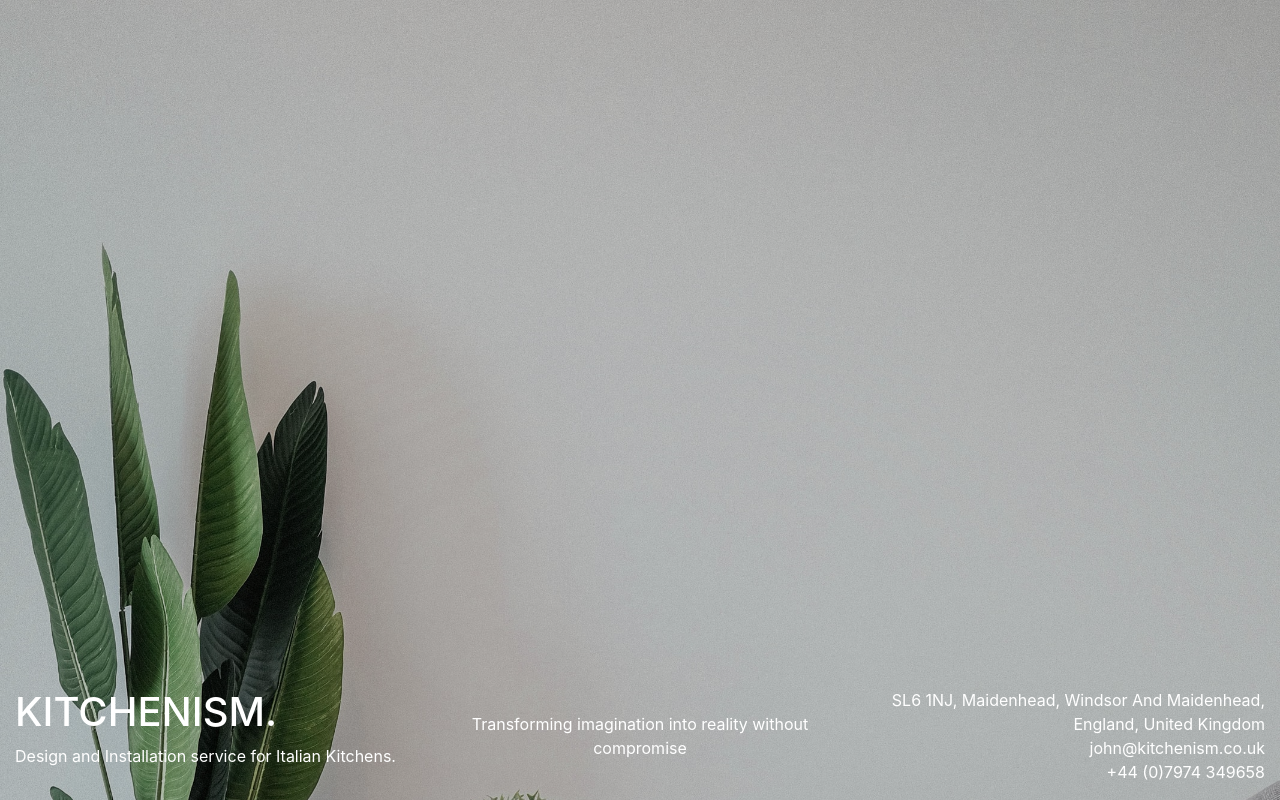
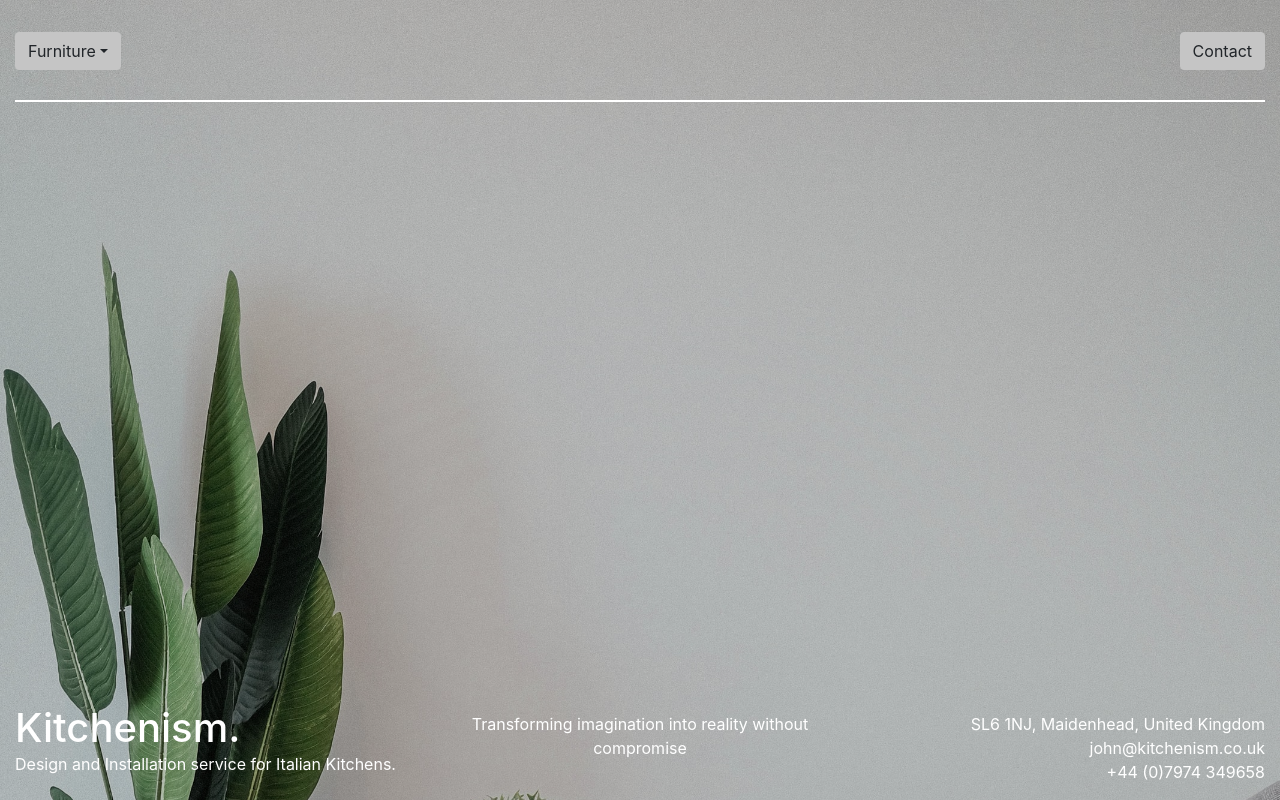
Before and after one commit to Lucamilne/caleymansfieldskincare, a React (Create React App) app: page / in a window 1280 px wide. Shown: the top 800 px of the page. Built offline with nearby package versions, Linux system fonts and the light colour scheme; grey boxes are pictures that could not be loaded.

Commit message:
navbar skeleton

```diff
--- a/public/index.html
+++ b/public/index.html
@@ -25,6 +25,7 @@
       Learn how to configure a non-root public URL by running `npm run build`.
     -->
     <title>React App</title>
+    <script src="https://kit.fontawesome.com/7371be560d.js" crossorigin="anonymous"></script>
   </head>
   <body>
     <noscript>You need to enable JavaScript to run this app.</noscript>
--- a/src/Hero.js
+++ b/src/Hero.js
@@ -17,14 +17,14 @@ class Hero extends React.Component {
                                     </div>
                                 </Col>
                                 <Col sm>
-                                    <div className="hero__column hero__column-center d-flex align-items-center">
+                                    <div className="hero__column hero__column-center d-flex">
                                         <p>Transforming imagination into reality without compromise</p>
                                     </div>
                                 </Col>
                                 <Col sm>
                                     <div className="hero__column hero__column-end">
                                         <p className="d-flex flex-column">
-                                            <span>SL6 1NJ, Maidenhead, Windsor And Maidenhead, England, United Kingdom</span>
+                                            <span>SL6 1NJ, Maidenhead, United Kingdom</span>
                                             <span>john@kitchenism.co.uk</span>
                                             <span>+44 (0)7974 349658</span>
                                         </p>
--- a/src/Navigation.js
+++ b/src/Navigation.js
@@ -1,23 +1,25 @@
 import React from "react";
-import Navbar from 'react-bootstrap/Navbar'
+import { Container, Dropdown, Button } from "react-bootstrap";
 
 class Navigation extends React.Component {
     render() {
         return (
-            <div className="position-fixed">
-                <Navbar bg="dark" variant="dark">
-                    <Navbar.Brand href="#home">
-                        <img
-                            alt=""
-                            src="/logo.svg"
-                            width="30"
-                            height="30"
-                            className="d-inline-block align-top"
-                        />{' '}
-                        <span>Kitchenism.</span>
-                    </Navbar.Brand>
-                </Navbar>
-            </div>
+
+            <nav className="position-absolute">
+                <Container fluid className="nav__content d-flex justify-content-between">
+                    <Dropdown className="nav__item">
+                        <Dropdown.Toggle variant="primary" id="dropdown-basic">
+                            Furniture
+                        </Dropdown.Toggle>
+                        <Dropdown.Menu>
+                            <Dropdown.Item href="#/action-1">Action</Dropdown.Item>
+                            <Dropdown.Item href="#/action-2">Another action</Dropdown.Item>
+                            <Dropdown.Item href="#/action-3">Something else</Dropdown.Item>
+                        </Dropdown.Menu>
+                    </Dropdown>
+                    <Button variant="primary" className="nav__item">Contact</Button>
+                </Container>
+            </nav>
         )
     }
 }
--- a/src/styles/App.scss
+++ b/src/styles/App.scss
@@ -1,4 +1,5 @@
 @import "./variables";
+@import "./Navigation";
 @import "./Hero";
 @import "./Loading";
 
@@ -8,3 +9,7 @@ $theme-colors: (
 );
 
 @import "../../node_modules/bootstrap/scss/bootstrap.scss";
+
+.App {
+    background-color: $secondaryColor;
+}
--- a/src/styles/_Hero.scss
+++ b/src/styles/_Hero.scss
@@ -6,14 +6,16 @@
   .position-absolute {
       top: 0;
       height: 100%;
+      width: 100%;
       background-color: rgba(0,0,0,0.25);
-  }
-  h1 {
-      text-transform: uppercase;
   }
   .hero__text {
     bottom: 0;
+    width: 100%;
     color: #fff;
+  }
+  h1 {
+    line-height: 2rem;
   }
   .hero__column {
       height: 100%;
@@ -24,6 +26,7 @@
     }
     .hero__column-center {
       text-align: center;
+      justify-content: center;
     }
     .hero__column-end {
       text-align: right;
--- /dev/null
+++ b/src/styles/_Navigation.scss
@@ -0,0 +1,20 @@
+nav {
+    top: 0;
+    z-index: 1;
+    width: 100%;
+    padding: 32px 0;
+
+    &::after {
+        content: "";
+        border-bottom: 2px solid #fff;
+        position: absolute;
+        bottom: 0;
+        left: 15px;
+        width: calc(100% - 30px);
+        right: 15px;
+    }
+
+    .nav__content {
+        list-style: none;
+    }
+}
```
Also changed, not shown: src/styles/App.css, 1 other file (tests, documents, lock files or other folders).
